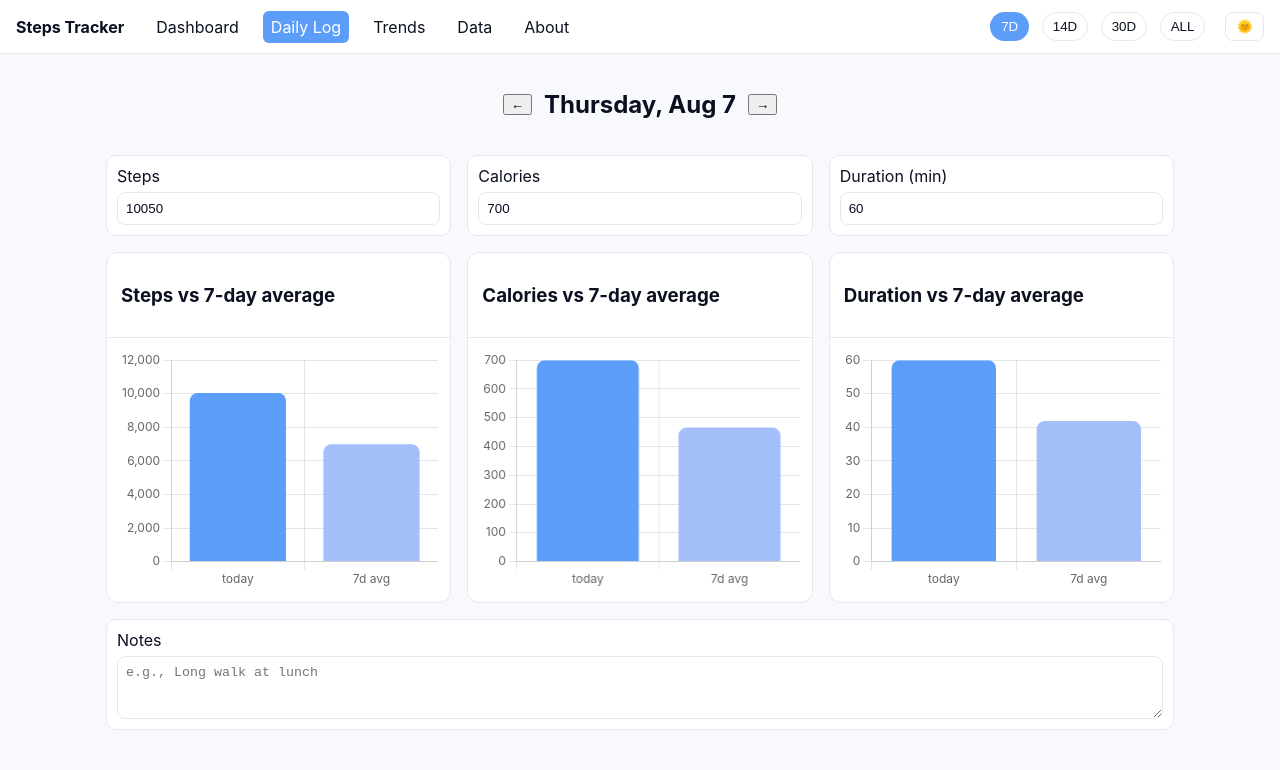
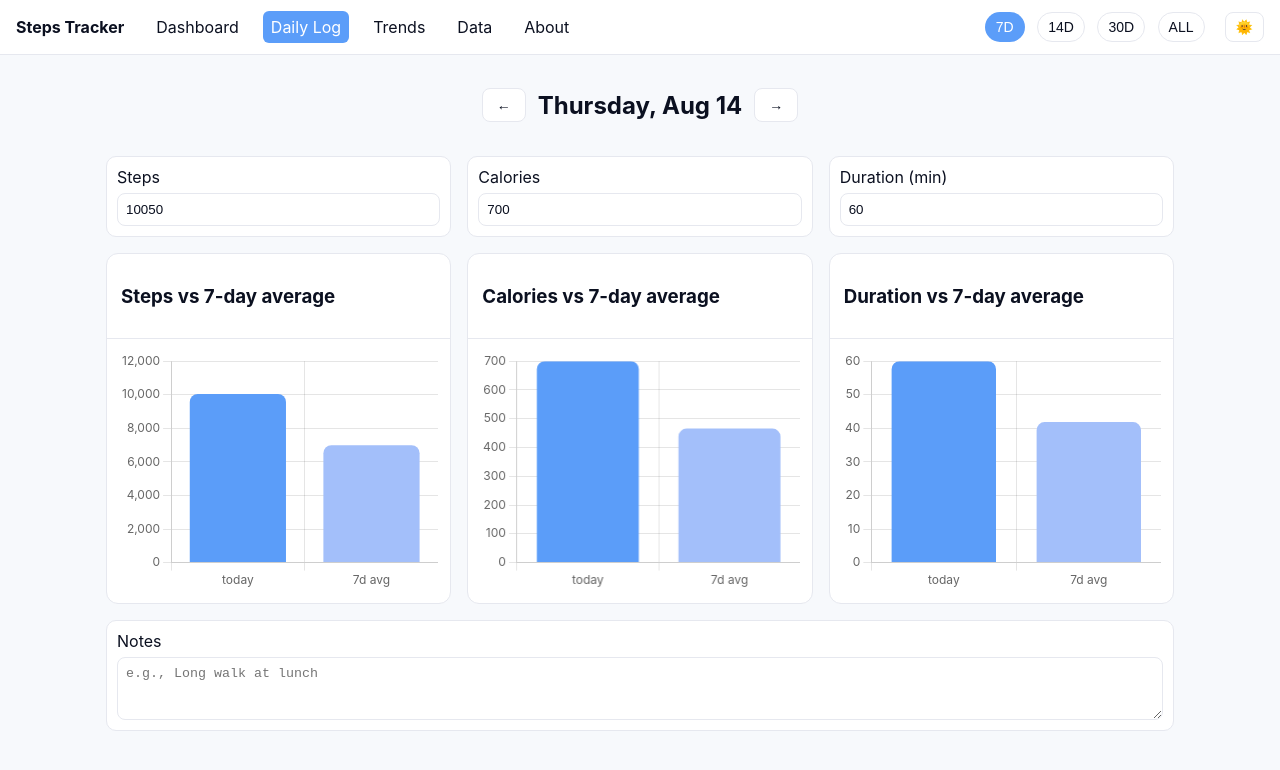
Before and after one commit to aryansingh920/resmed-interview, a React (Create React App) app: page /log in a window 1280 px wide. Shown: the top 770 px of the page. Built offline with nearby package versions, Linux system fonts and the light colour scheme.

Commit message:
feat: Add logging for context data and enhance exercise data with additional entries

```diff
--- a/src/context/AppProvider.tsx
+++ b/src/context/AppProvider.tsx
@@ -8,6 +8,9 @@ import React, {
 import raw from "../data/exerciseData.json";
 import { loadLocal, saveLocal } from "../utils/storage";
 
+console.log("raw", raw, raw.length, typeof raw, Array.isArray(raw), raw[0]);
+
+// console.log(raw);z
 export type Day = {
   date: string;
   steps?: number;
@@ -69,11 +72,18 @@ export const AppProvider: React.FC<React.PropsWithChildren> = ({
     [data, theme, range, selectedDate]
   );
 
+  useEffect(() => {
+    console.log("Context data length:", data.length);
+    console.log("Context data:", data);
+  }, [data]);
+
   return <AppCtx.Provider value={value}>{children}</AppCtx.Provider>;
 };
 
 export const useAppContext = () => {
   const ctx = useContext(AppCtx);
+  console.log("ctx", ctx);
+
   if (!ctx) throw new Error("useAppContext must be used within AppProvider");
   return ctx;
 };
--- a/src/data/exerciseData.json
+++ b/src/data/exerciseData.json
@@ -1,7 +1,7 @@
 [
   {
     "date": "2025-08-01",
-    "calories": 450,
+    "calories": 4500000,
     "durationMinutes": 40,
     "steps": 6200
   },
@@ -40,5 +40,47 @@
     "calories": 700,
     "durationMinutes": 60,
     "steps": 10050
+  },
+  {
+    "date": "2025-08-08",
+    "calories": 450,
+    "durationMinutes": 40,
+    "steps": 6200
+  },
+  {
+    "date": "2025-08-09",
+    "calories": 320,
+    "durationMinutes": 35,
+    "steps": 5800
+  },
+  {
+    "date": "2025-08-10",
+    "calories": 260,
+    "durationMinutes": 25,
+    "steps": 4200
+  },
+  {
+    "date": "2025-08-11",
+    "calories": 600,
+    "durationMinutes": 55,
+    "steps": 9100
+  },
+  {
+    "date": "2025-08-12",
+    "calories": 520,
+    "durationMinutes": 45,
+    "steps": 8000
+  },
+  {
+    "date": "2025-08-13",
+    "calories": 410,
+    "durationMinutes": 33,
+    "steps": 5600
+  },
+  {
+    "date": "2025-08-14",
+    "calories": 700,
+    "durationMinutes": 60,
+    "steps": 10050
   }
 ]
--- a/src/pages/Dashboard.tsx
+++ b/src/pages/Dashboard.tsx
@@ -25,6 +25,7 @@ export default function Dashboard() {
       ? ((today.steps - avgSteps) / avgSteps) * 100
       : undefined;
 
+  console.log(data, rows, labels, steps, calories, duration);
   return (
     <div className="page">
       <div className="grid3">
--- a/src/styles/globals.css
+++ b/src/styles/globals.css
@@ -257,3 +257,47 @@ td {
     text-align: center;
     color: var(--muted);
 }
+button {
+    background: var(--surface);
+    color: var(--text);
+    border: 1px solid var(--border);
+    padding: 8px 14px;
+    border-radius: 8px;
+    font-size: 14px;
+    font-weight: 500;
+    cursor: pointer;
+    transition: all 0.2s ease-in-out;
+}
+
+button:hover {
+    background: var(--primary);
+    color: white;
+    border-color: var(--primary);
+    transform: translateY(-1px);
+    box-shadow: 0 4px 8px rgba(0, 0, 0, 0.25);
+}
+
+button:active {
+    transform: translateY(0);
+    box-shadow: 0 2px 4px rgba(0, 0, 0, 0.2);
+}
+
+button:disabled {
+    background: var(--border);
+    color: var(--muted);
+    cursor: not-allowed;
+    box-shadow: none;
+}
+
+
+button.primary {
+    background: var(--primary);
+    color: white;
+    border: none;
+}
+
+button.accent {
+    background: var(--accent);
+    color: #0f1220;
+    border: none;
+}
```
